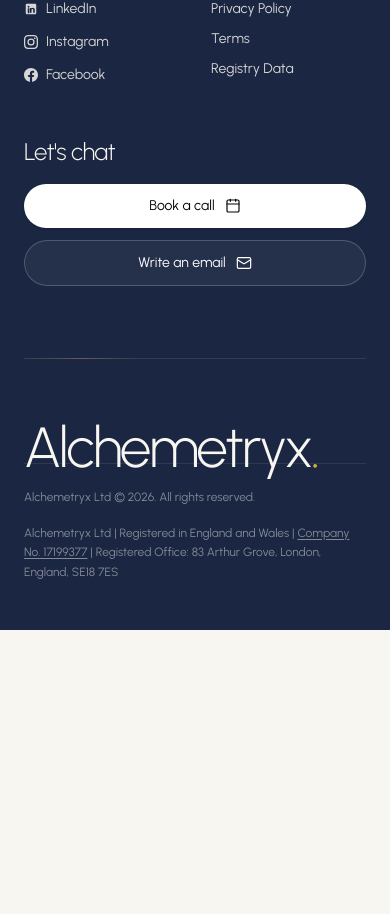
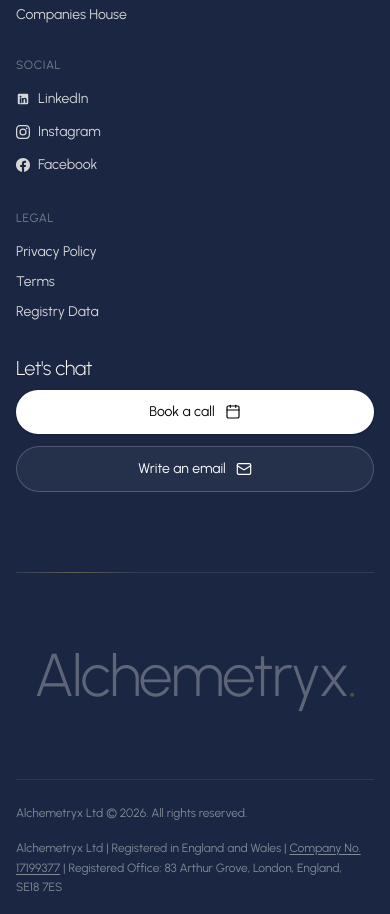
Before and after one commit to ashok-1986/alchemetryx-main, a Next.js app: page / in a window 390 px wide. Shown: the part 9617-10531 px from the top of the page. Before the commit the page ends 10247 px from the top, so only its background shows below. Built offline with nearby package versions, Linux system fonts and the light colour scheme.

Commit message:
Update footer design: edge-to-edge padding, equal columns, bleeding Alchemetryx mark

```diff
--- a/components/chrome/footer.tsx
+++ b/components/chrome/footer.tsx
@@ -7,18 +7,18 @@
   const currentYear = new Date().getFullYear();
 
   return (
-    <footer className="w-full relative overflow-hidden section-dark bg-[var(--color-sapphire)] text-[var(--color-pearl)] border-t border-[var(--color-sapphire-line)]/50 pt-20 pb-12">
+    <footer className="w-full relative overflow-hidden section-dark bg-[var(--color-sapphire)] text-[var(--color-pearl)] border-t border-[var(--color-sapphire-line)]/50 p-[1em]">
       {/* Subtle ambient lighting for atmospheric studio mood */}
       <div
         className="absolute inset-0 bg-[radial-gradient(ellipse_80%_60%_at_50%_-20%,rgba(212,175,55,0.06),transparent)] pointer-events-none"
         aria-hidden="true"
       />
 
-      <div className="relative z-10 w-full max-w-[1440px] mx-auto px-6 md:px-12 space-y-16">
-        {/* Main Grid: Brand, Nav Columns & Let's Chat */}
-        <div className="grid grid-cols-1 lg:grid-cols-12 gap-12 lg:gap-8 items-start">
-          {/* Left: Brand Mark (70px) & Mission */}
-          <div className="lg:col-span-3 space-y-5">
+      <div className="relative z-10 w-full flex flex-col space-y-16">
+        {/* Main Grid: 6 equal columns for Brand, Nav, and Chat */}
+        <div className="grid grid-cols-1 sm:grid-cols-2 md:grid-cols-3 lg:grid-cols-6 gap-[2em] items-start w-full mt-4">
+          {/* Column 1: Brand Mark & Mission */}
+          <div className="space-y-5">
             <Link
               href="/"
               className="inline-block hover:opacity-90 transition-opacity"
@@ -29,7 +29,7 @@
                 alt="Alchemetryx"
                 width={200}
                 height={64}
-                className="w-[200px] h-auto object-contain"
+                className="w-[160px] h-auto object-contain"
               />
             </Link>
             <p className="text-sm font-normal text-[var(--color-slate)] max-w-[32ch] leading-relaxed">
@@ -37,9 +37,7 @@
             </p>
           </div>
 
-          {/* Middle: Navigation Columns (Product, Company, Social, Legal) */}
-          <div className="lg:col-span-6 grid grid-cols-2 sm:grid-cols-4 gap-8">
-            {/* Column 1: Explore / Product */}
+          {/* Column 2: Explore / Product */}
           <div className="space-y-4">
             <p className="text-xs font-normal uppercase tracking-wider text-[var(--color-slate)]/70">
               Product
@@ -51,7 +49,7 @@
                 </Link>
               </li>
               <li>
-                  <Link href="/#how-we-work" className="hover:text-[var(--color-gold)] transition-colors">
+                <Link href="/how-we-work" className="hover:text-[var(--color-gold)] transition-colors">
                   How We Work
                 </Link>
               </li>
@@ -68,7 +66,7 @@
             </ul>
           </div>
 
-            {/* Column 2: Company */}
+          {/* Column 3: Company */}
           <div className="space-y-4">
             <p className="text-xs font-normal uppercase tracking-wider text-[var(--color-slate)]/70">
               Company
@@ -102,7 +100,7 @@
             </ul>
           </div>
 
-            {/* Column 3: Social */}
+          {/* Column 4: Social */}
           <div className="space-y-4">
             <p className="text-xs font-normal uppercase tracking-wider text-[var(--color-slate)]/70">
               Social
@@ -153,7 +151,7 @@
             </ul>
           </div>
 
-            {/* Column 4: Legal */}
+          {/* Column 5: Legal */}
           <div className="space-y-4">
             <p className="text-xs font-normal uppercase tracking-wider text-[var(--color-slate)]/70">
               Legal
@@ -181,15 +179,13 @@
               </li>
             </ul>
           </div>
-          </div>
 
-          {/* Right: Let's chat & Action Capsule Buttons */}
-          <div className="lg:col-span-3 space-y-4 lg:pl-4">
-            <p className="text-2xl md:text-3xl font-light tracking-tight text-[var(--color-pearl)]">
+          {/* Column 6: Let's chat */}
+          <div className="space-y-4 lg:pl-2">
+            <p className="text-xl md:text-2xl font-light tracking-tight text-[var(--color-pearl)] mb-2">
               Let&apos;s chat
             </p>
             <div className="flex flex-col gap-3">
-              {/* Button 1: Solid White Pill with Calendar icon */}
               <Link
                 href="/book"
                 className="w-full inline-flex items-center justify-center gap-2.5 px-6 py-3 rounded-full bg-white text-black text-sm font-normal transition-all duration-200 hover:bg-white/90 hover:scale-[1.01] active:scale-[0.99] shadow-sm"
@@ -198,7 +194,6 @@
                 <Calendar className="w-4 h-4 text-black" strokeWidth={1.75} />
               </Link>
 
-              {/* Button 2: Dark Outline Glass Pill with Mail icon */}
               <a
                 href={`mailto:${COMPANY.email}`}
                 className="w-full inline-flex items-center justify-center gap-2.5 px-6 py-3 rounded-full border border-white/20 bg-white/5 text-white text-sm font-normal transition-all duration-200 hover:bg-white/10 hover:border-white/40 hover:scale-[1.01] active:scale-[0.99] backdrop-blur-sm"
@@ -211,14 +206,16 @@
         </div>
 
         {/* Thin Divider Line with subtle golden highlight */}
-        <div className="relative w-full py-2">
+        <div className="relative w-full py-4">
           <div className="w-full h-px bg-white/10" />
-          <div className="absolute top-2 left-0 w-1/3 h-px bg-gradient-to-r from-transparent via-[var(--color-gold)]/30 to-transparent" />
+          <div className="absolute top-4 left-0 w-1/3 h-px bg-gradient-to-r from-transparent via-[var(--color-gold)]/30 to-transparent" />
         </div>
 
-        {/* Large Cinematic Typography: Alchemetryx. */}
-        <div className="w-full overflow-hidden select-none pointer-events-none py-2 -my-4">
-          <p className="text-[clamp(3.5rem,14.5vw,14rem)] font-light tracking-[-0.04em] leading-[0.85] text-[var(--color-pearl)] whitespace-nowrap">
+        {/* Large Cinematic Typography: Alchemetryx.
+            Bleeds edge-to-edge and has 30% transparency
+        */}
+        <div className="w-full overflow-hidden select-none pointer-events-none pb-4 flex items-center justify-center opacity-30">
+          <p className="text-[15.5vw] font-light tracking-[-0.03em] leading-[0.75] text-[var(--color-pearl)] whitespace-nowrap">
             Alchemetryx<span className="text-[var(--color-gold)]">.</span>
           </p>
         </div>
```
Lines whose indentation alone changed are shown as unchanged.
